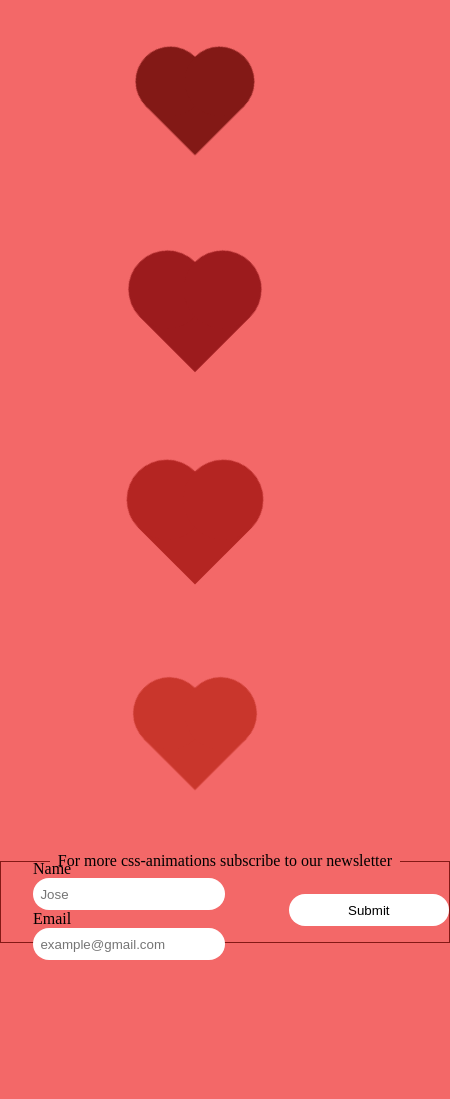
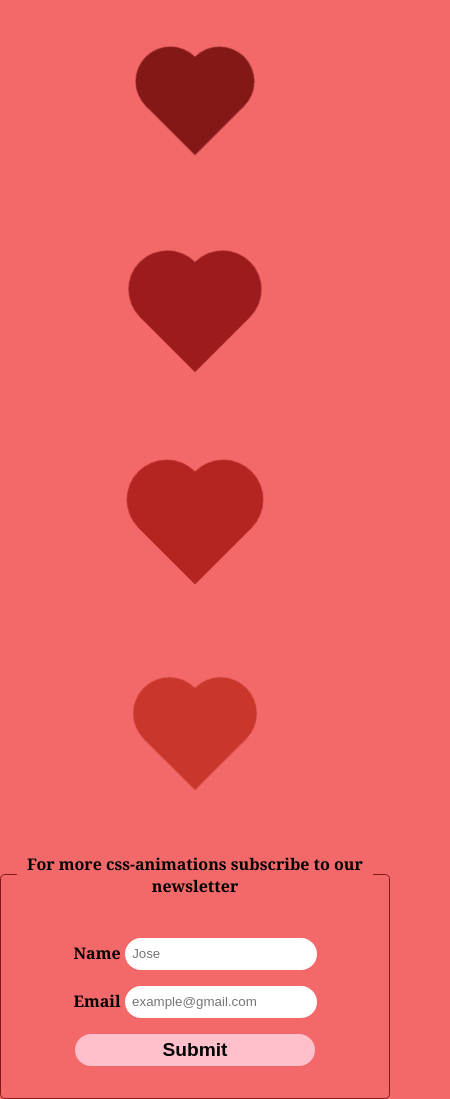
Before and after one commit to NadiaDaruiz/heart, a website: page index.html in a window 390 px wide. Shown: the whole page, 450 px wide, since content can reach past the window. Before the commit the page ends 960 px from the top, so only its background shows below. Drawn offline with Linux system fonts and the light colour scheme.

Commit message:
add media for form

```diff
--- a/index.html
+++ b/index.html
@@ -35,17 +35,13 @@
             <fieldset>
                 <legend>For more css-animations subscribe to our newsletter</legend>
                 <div class="inline-container">
-                    <div class="labels">
                     <label for="name">Name
                         <input type="text" id="name" name="name" placeholder="Jose">
                     </label>
                     <label for="email">Email
                         <input type="email" id="email" name="email" placeholder="example@gmail.com" required>
                     </label>
-                        </div>
-                    <div class="button">
                     <input type="submit" value="Submit">
-                    </div>
                 </div>
             </fieldset>
         </form>
--- a/style.css
+++ b/style.css
@@ -4,6 +4,11 @@
   box-sizing: border-box;
 }
 
+html {
+  font-size: 1rem;
+  font-weight: 800;
+  font-family: Georgia, Times, 'Times New Roman';
+}
 
 body {
   width: 100%;
@@ -168,12 +173,16 @@ body {
 }
 /* =================== Form ==================== */
 aside {
+  margin: auto;
   height: 6rem;
+  max-width: 50rem;
 }
 
 fieldset {
+  margin-bottom: 1rem;
+  padding: 1rem;
+  border-radius: 0.3rem;
   border: 1px solid #831916;
-
 }
 
 legend {
@@ -183,29 +192,37 @@ legend {
 
 .inline-container {
   display: flex;
-  justify-content: flex-start;
+  flex-wrap: nowrap;
+  justify-content: space-between;
   align-items: center;
-  width: 95%;
+  width: 100%;
   height: 4rem;
 }
 
-.labels {
-  padding: 0 4rem 0 2rem;
-}
-
-.labels input {
+label input {
   height: 2rem;
   border: none;
   border-radius: 2rem;
   padding: 1ch;
 }
 
-.button input {
+input[type="submit"] {
+  cursor: pointer;
+  width: 10rem;
   height: 2rem;
-  width: 10rem;
   border: none;
+  font-size: 1.2rem;
+  font-weight: 800;
   border-radius: 2rem;
   background-color: white;
+  transition: 0.3s ease-out;
+}
+input[type="submit"]:hover {
+  transform: scaleX(1.03) scaleY(1.3);;
+  border: 1px solid #831916;
+}
+input[type="submit"]:active {
+  background-color: gray;
 }
 
 /* ========================= Keyframes and media queries ========================== */
@@ -261,3 +278,20 @@ legend {
     grid-column: 1 / -1;
   }
 }
+
+@media screen and (max-width: 717px) {
+
+  .inline-container {
+    height: 10rem;
+    width: auto;
+    flex-direction: column;
+    justify-content: space-evenly;
+    align-items: center;
+  }
+
+  .inline-container > input {
+    background-color: pink;
+    min-width: 15rem;
+  }
+
+}
```
Lines whose indentation alone changed are shown as unchanged.
